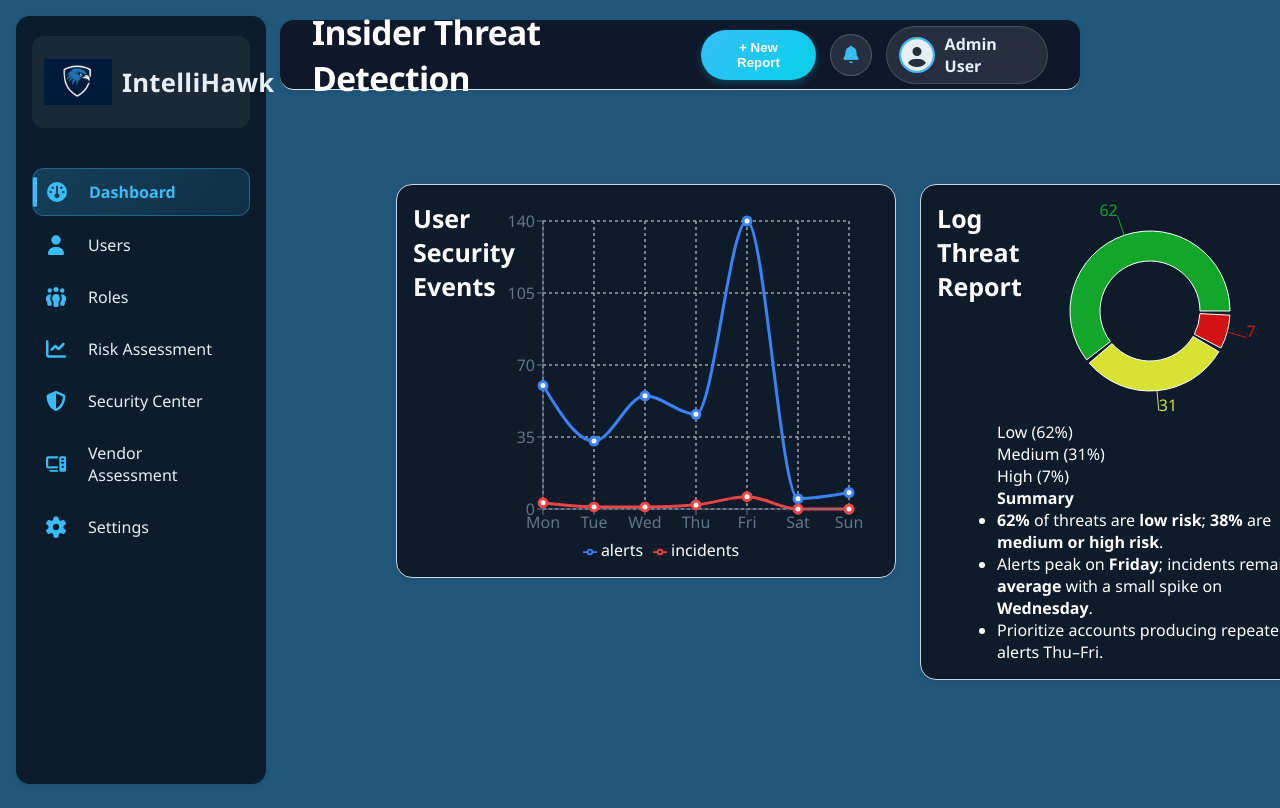
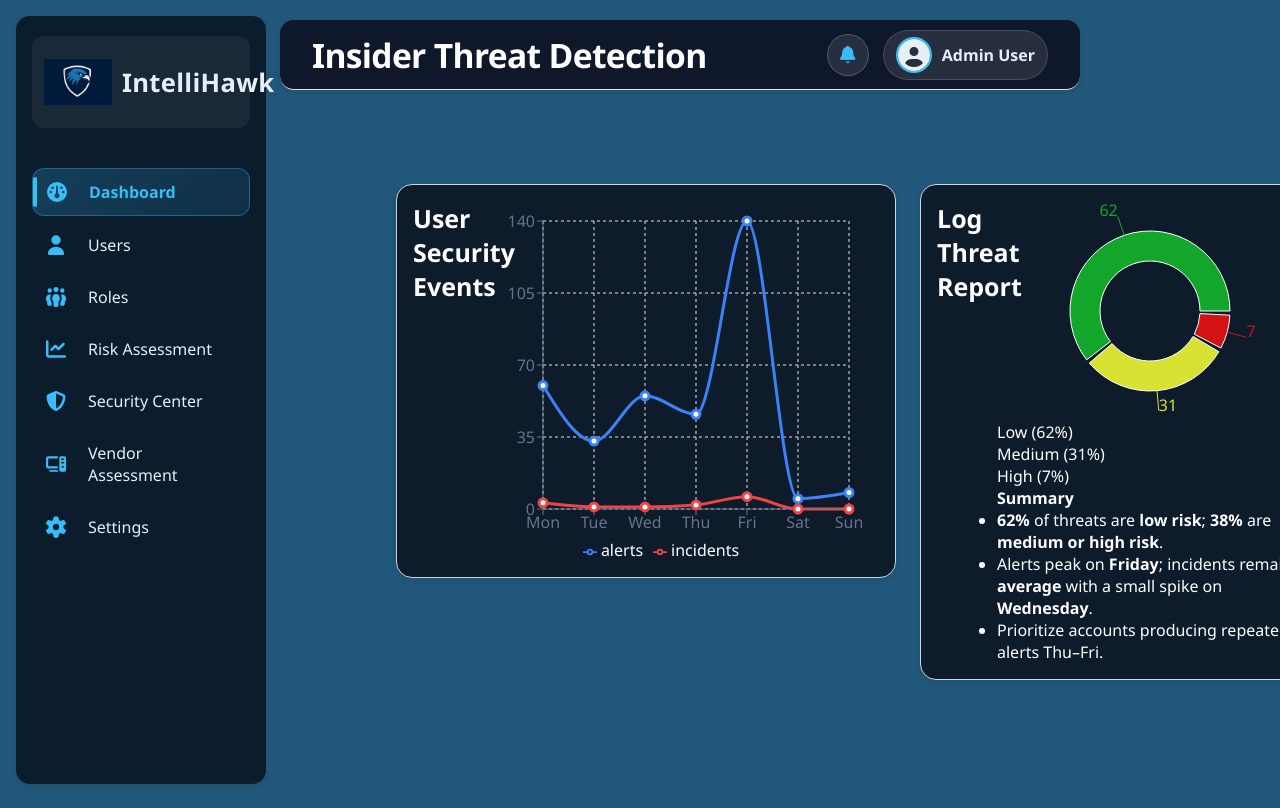
Before and after one commit to AChakka/IntelliHawk, a React (Vite) app: page / in a window 1280 px wide. Built offline with nearby package versions, Linux system fonts and the light colour scheme.

Commit message:
deleted nothing button

```diff
--- a/src/components/TopBar.jsx
+++ b/src/components/TopBar.jsx
@@ -12,7 +12,6 @@ export default function TopBar() {
       </div>
 
       <div className="topbar-right">
-        <button className="tb-btn">+ New Report</button>
 
         <button className="tb-icon" title="Notifications">
           <i className="fas fa-bell"></i>
```
